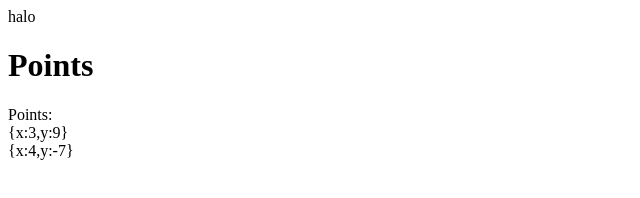
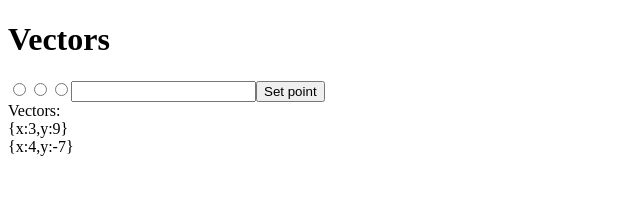
Before and after one commit to maciekkubica/VectorsBackbone, a plain HTML site: page index.html in a window 1280 px wide. Shown: the whole page, without its empty margins (0-640 px from the left). Drawn offline with Linux system fonts and the light colour scheme.

Commit message:
inputData

```diff
--- a/index.html
+++ b/index.html
@@ -1,18 +1,20 @@
 <!Doctype html>
 <head>
+    <link rel="stylesheet" href="styles/style.css">
 	<script type="text/javascript" src="lib/jquery.js"></script>
 	<script type="text/javascript" src="lib/underscore.js"></script>
 	<script type="text/javascript" src="lib/backbone.js"></script>
+	<script type="text/javascript" src="src/models/InputData.js"></script>
 	<script type="text/javascript" src="src/models/Vector.js"></script>
 	<script type="text/javascript" src="src/collections/VectorList.js"></script>
 	<script type="text/javascript" src="src/models/App.js"></script>
+	<script type="text/javascript" src="src/Views/InputDataView.js"></script>
 	<script type="text/javascript" src="src/Views/VectorView.js"></script>
 	<script type="text/javascript" src="src/Views/VectorListView.js"></script>
 	<script type="text/javascript" src="src/Views/AppView.js"></script>
 
 </head>
 <body>
- <div>halo</div>
  <script type="text/javascript">
  	var app = new App({vectorList:new VectorList([{x:3,y:9},{x:4,y:-7}])});
  	var appView = new AppView({model:app});
--- a/src/Models/App.js
+++ b/src/Models/App.js
@@ -4,5 +4,9 @@ var App = Backbone.Model.extend({
 		if(currVectorList===undefined){
 			this.set("vectorList", new VectorList());
 		}
+		var currInputData = this.get("inputData");
+		if(currInputData===undefined){
+			this.set("inputData", new InputData());
+		}
 	}
 });
--- /dev/null
+++ b/src/Models/InputData.js
@@ -0,0 +1,8 @@
+var InputData = Backbone.Model.extend({
+	defaults: {
+		inputMode: 0,
+		newPoint: {x:0,y:0}
+	},
+
+
+});
--- a/src/Models/Vector.js
+++ b/src/Models/Vector.js
@@ -1,14 +1,6 @@
 var Vector = Backbone.Model.extend({
 	defaults: {
 		x: 0,
-		y: 0
+		y: 0,
 	},
-
-	length2: function(){
-		return this.x*this.x + this.y*this.y;
-	},
-
-	length1: function(){
-		return Math.sqrt(this.length2());
-	}
 });
--- a/src/Views/AppView.js
+++ b/src/Views/AppView.js
@@ -1,10 +1,14 @@
 var AppView = Backbone.View.extend({
 	initialize: function(){
+		this.inputDataView = new InputDataView({model:this.model.get('inputData')});
 		this.vectorListView =  new VectorListView({collection:this.model.get('vectorList')});
-		//this.render();
 	},
 
 	render: function(){
-		return this.$el.html('<h1>Points</h1>').append( this.vectorListView.render());
+		return this.$el.html([
+			'<h1>Vectors</h1>',
+			this.inputDataView.$el,
+			this.vectorListView.$el
+			]);
 	}
 });
--- /dev/null
+++ b/src/Views/InputDataView.js
@@ -0,0 +1,31 @@
+var InputDataView = Backbone.View.extend({
+	initialize: function(){
+		this.render();
+	},
+	events: {
+	    'change input[type=radio]': 'changedRadio',
+	    'click #setPoint': 'setPoint'
+	},
+	changedRadio: function(e) {
+		this.model.set('inputMode',e.target.defaultValue);
+	},
+
+	setPoint: function() {
+		var ptTxt = $('#inputbox').val();
+		this.model.set('newPoint',JSON.parse(ptTxt));
+	},
+
+	render: function(){
+		var html = [
+			'<div>',
+				'<input type="radio" name="hat" value="VecRemove">',
+				'<input type="radio" name="hat" value="VecInsertBefore">',
+				'<input type="radio" name="hat" value="VecInsertAfter">',
+				'<input id="inputbox" type="text"/>',
+				'<button id="setPoint" class="submit">Set point</button>',
+			'</div>',
+		].join('');
+
+		return this.$el.html(html);
+	}
+});
--- a/src/Views/VectorListView.js
+++ b/src/Views/VectorListView.js
@@ -5,11 +5,11 @@ var VectorListView = Backbone.View.extend({
 
 	render: function(){
 		this.$el.children().detach();
-		return this.$el.html('<div>Points:</div>').append(
+		return this.$el.html('<div>Vectors:</div>').append(
 			this.collection.map( function(value){
 				return new VectorView( {model:value}).render();
 			})
 
-			);
+		);
 	}
 });
--- a/src/Views/VectorView.js
+++ b/src/Views/VectorView.js
@@ -1,5 +1,5 @@
 var VectorView = Backbone.View.extend({
-	template: _.template('{x:<%=x%>,y:<%=y%>}'),
+	template: _.template('<div class="vectorListItem">{x:<%=x%>,y:<%=y%>}</div>'),
 	render: function(){
 		return this.$el.html(this.template(this.model.attributes));
 	}
--- /dev/null
+++ b/styles/style.css
@@ -0,0 +1,9 @@
+.vectorListItem
+{
+    cursor: pointer;
+}
+
+.vectorListItem:hover
+{
+    font-weight: bold;
+}
```
